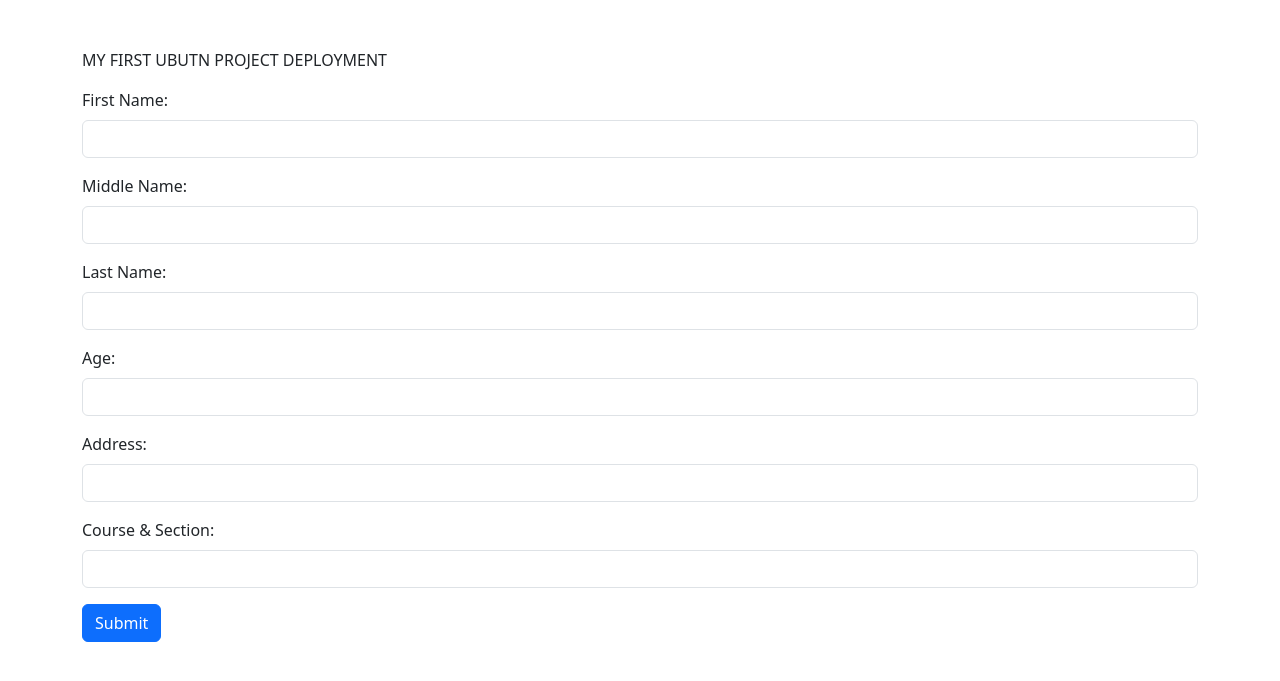
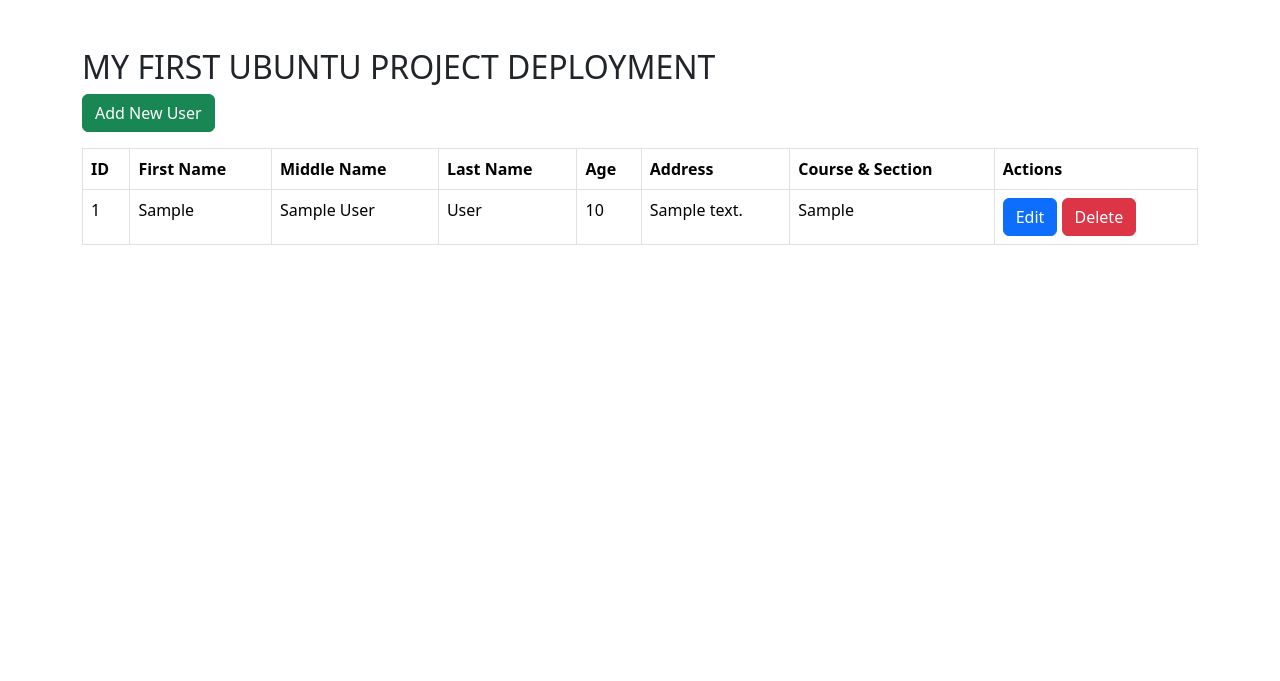
Before and after one commit to kirkyboi/test3, a PHP site: page / in a window 1280 px wide. Shown: the top 681 px of the page. Run offline with PHP 8.4, Linux system fonts and the light colour scheme; tables that the repository leaves empty or names only in its code hold one stand-in row (values such as "Sample post"); a stand-in replaces the project's code that opens the database connection; some libraries are stand-ins or nearby versions.

Commit message:
index.php

```diff
--- a/index.php
+++ b/index.php
@@ -1,57 +1,79 @@
+<?php
+include 'db.php';
+
+// Fetch all users from the database
+$sql = "SELECT * FROM students";
+$stmt = $conn->prepare($sql);
+$stmt->execute();
+$students = $stmt->fetchAll(PDO::FETCH_ASSOC);
+?>
+
 <!DOCTYPE html>
 <html lang="en">
 <head>
     <meta charset="UTF-8">
-    <meta name="viewport" content="width=device-width, initial-scale=1.0">
-    <title>MY FIRST UBUNTU PROJECT DEPLOYMENT</title>
-    <link href="https://cdn.jsdelivr.net/npm/bootstrap@5.3.3/dist/css/bootstrap.min.css" rel="stylesheet" integrity="sha384-QWTKZyjpPEjISv5WaRU9OFeRpok6YctnYmDr5pNlyT2bRjXh0JMhjY6hW+ALEwIH" crossorigin="anonymous">
+    <title>BSIT-4A</title>
     <link rel="stylesheet" href="style1.css">
+    <link href="https://cdn.jsdelivr.net/npm/bootstrap@5.3.3/dist/css/bootstrap.min.css" rel="stylesheet">
+    <script src="https://cdn.jsdelivr.net/npm/sweetalert2@11"></script> <!-- SweetAlert script -->
 </head>
 <body>
-    <div class="container mt-5">
-        <p>MY FIRST UBUTN PROJECT DEPLOYMENT</p>
-        <form action="submit.php" method="POST">
-            <!-- First Name -->
-            <div class="mb-3">
-                <label for="firstname" class="form-label">First Name:</label>
-                <input type="text" class="form-control" id="firstname" name="firstname" required>
-            </div>
+<div class="container mt-5">
+    <h2>MY FIRST UBUNTU PROJECT DEPLOYMENT</h2>
+    <a href="create.php" class="btn btn-success mb-3">Add New User</a>
+    <table class="table table-bordered">
+        <thead>
+            <tr>
+                <th>ID</th>
+                <th>First Name</th>
+                <th>Middle Name</th>
+                <th>Last Name</th>
+                <th>Age</th>
+                <th>Address</th>
+                <th>Course & Section</th>
+                <th>Actions</th>
+            </tr>
+        </thead>
+        <tbody>
+            <?php foreach ($students as $student): ?>
+                <tr>
+                    <td><?= htmlspecialchars($student['id']) ?></td>
+                    <td><?= htmlspecialchars($student['firstname']) ?></td>
+                    <td><?= htmlspecialchars($student['middlename']) ?></td>
+                    <td><?= htmlspecialchars($student['lastname']) ?></td>
+                    <td><?= htmlspecialchars($student['age']) ?></td>
+                    <td><?= htmlspecialchars($student['address']) ?></td>
+                    <td><?= htmlspecialchars($student['course_section']) ?></td>
+                    <td>
+                        <a href="edit.php?id=<?= $student['id'] ?>" class="btn btn-primary">Edit</a>
+                        <a href="#" class="btn btn-danger" onclick="confirmDelete(<?= $student['id'] ?>)">Delete</a>
+                    </td>
+                </tr>
+            <?php endforeach; ?>
+        </tbody>
+    </table>
+</div>
 
-            <!-- Middle Name -->
-            <div class="mb-3">
-                <label for="middlename" class="form-label">Middle Name:</label>
-                <input type="text" class="form-control" id="middlename" name="middlename">
-            </div>
+<!-- SweetAlert Delete Confirmation Script -->
+<script>
+function confirmDelete(id) {
+    Swal.fire({
+        title: 'Are you sure?',
+        text: "Do you really want to delete this user?",
+        icon: 'warning',
+        showCancelButton: true,
+        confirmButtonColor: '#d33',
+        cancelButtonColor: '#3085d6',
+        confirmButtonText: 'Yes, delete it!',
+        cancelButtonText: 'Cancel'
+    }).then((result) => {
+        if (result.isConfirmed) {
+            // Redirect to delete.php with the specific ID
+            window.location.href = 'delete.php?id=' + id;
+        }
+    });
+}
+</script>
 
-            <!-- Last Name -->
-            <div class="mb-3">
-                <label for="lastname" class="form-label">Last Name:</label>
-                <input type="text" class="form-control" id="lastname" name="lastname" required>
-            </div>
-
-            <!-- Age -->
-           <div class="mb-3">
-                <label for="lastname" class="form-label">Age:</label>
-                <input type="text" class="form-control" id="Age" name="lastname" required>
-            </div>
-
-            <!-- Address -->
-            <div class="mb-3">
-                <label for="address" class="form-label">Address:</label>
-                <input type="text" class="form-control" id="address" name="address" required>
-            </div>
-
-            <!-- Course & Section -->
-            <div class="mb-3">
-                <label for="course_section" class="form-label">Course & Section:</label>
-                <input type="text" class="form-control" id="course_section" name="course_section" required>
-            </div>
-
-            <!-- Submit Button -->
-            <button type="submit" class="btn btn-primary">Submit</button>
-        </form>
-    </div>
-
-    <script src="https://cdn.jsdelivr.net/npm/bootstrap@5.3.3/dist/js/bootstrap.bundle.min.js" integrity="sha384-YvpcrYf0tY3lHB60NNkmXc5s9fDVZLESaAA55NDzOxhy9GkcIdslK1eN7N6jIeHz" crossorigin="anonymous"></script>
 </body>
 </html>
```
